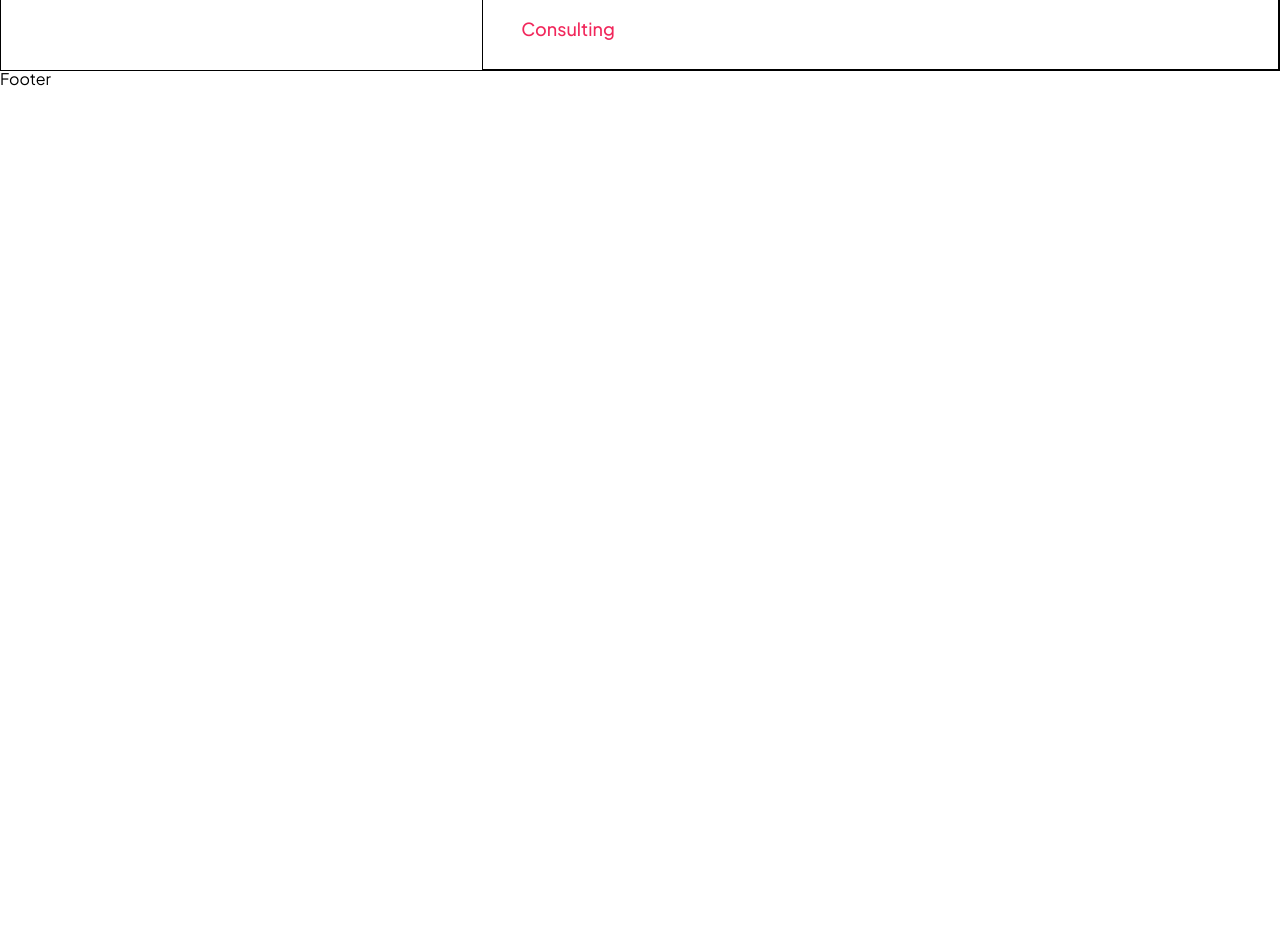
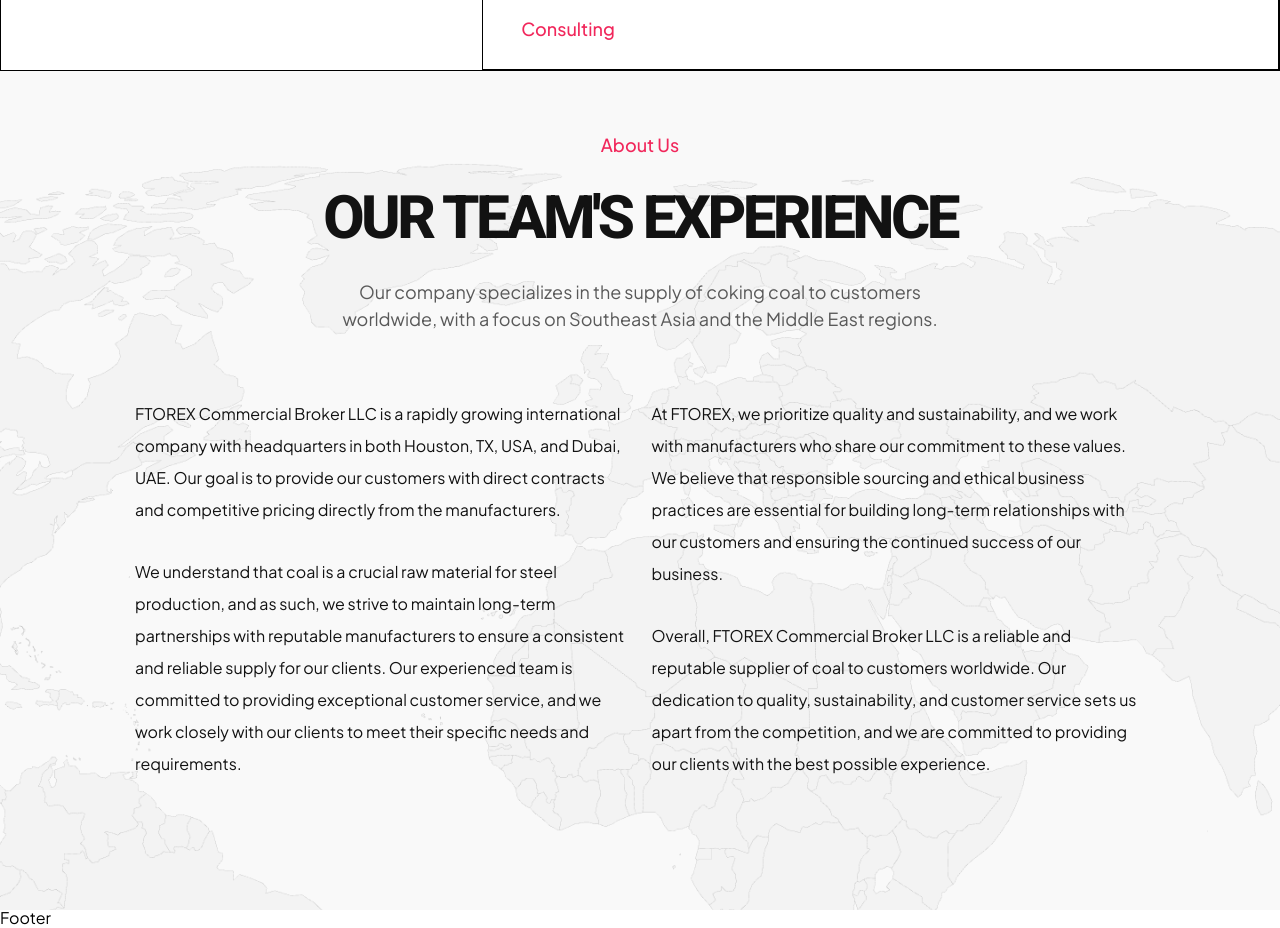
Before and after one commit to RomanKoriachko/ftorex, a React (Create React App) app: page / in a window 1280 px wide. Shown: the part 2920-3848 px from the top of the page. Before the commit the page ends 3009 px from the top, so only its background shows below. Built offline with nearby package versions, Linux system fonts and the light colour scheme.

Commit message:
add AboutUsSection

```diff
--- /dev/null
+++ b/src/components/AboutUsSection/AboutUsSection.js
@@ -0,0 +1,61 @@
+import React from 'react'
+import './AboutUsSection.scss'
+
+const AboutUsSection = () => {
+    return (
+        <section className="about-section">
+            <div className="container">
+                <p className="small-header">About Us</p>
+                <p className="big-header">our team's experience</p>
+                <p className="subtitle">
+                    Our company specializes in the supply of coking coal to
+                    customers worldwide, with a focus on Southeast Asia and the
+                    Middle East regions.{' '}
+                </p>
+                <div className="about-text-wrapper">
+                    <div className="about-text">
+                        <p className="about-text-paragraph">
+                            FTOREX Commercial Broker LLC is a rapidly growing
+                            international company with headquarters in both
+                            Houston, TX, USA, and Dubai, UAE. Our goal is to
+                            provide our customers with direct contracts and
+                            competitive pricing directly from the manufacturers.
+                        </p>
+                        <p>
+                            We understand that coal is a crucial raw material
+                            for steel production, and as such, we strive to
+                            maintain long-term partnerships with reputable
+                            manufacturers to ensure a consistent and reliable
+                            supply for our clients. Our experienced team is
+                            committed to providing exceptional customer service,
+                            and we work closely with our clients to meet their
+                            specific needs and requirements.
+                        </p>
+                    </div>
+                    <div className="about-text">
+                        <p className="about-text-paragraph">
+                            At FTOREX, we prioritize quality and sustainability,
+                            and we work with manufacturers who share our
+                            commitment to these values. We believe that
+                            responsible sourcing and ethical business practices
+                            are essential for building long-term relationships
+                            with our customers and ensuring the continued
+                            success of our business.
+                        </p>
+                        <p>
+                            Overall, FTOREX Commercial Broker LLC is a reliable
+                            and reputable supplier of coal to customers
+                            worldwide. Our dedication to quality,
+                            sustainability, and customer service sets us apart
+                            from the competition, and we are committed to
+                            providing our clients with the best possible
+                            experience.
+                        </p>
+                    </div>
+                </div>
+            </div>
+        </section>
+    )
+}
+
+export default AboutUsSection
--- /dev/null
+++ b/src/components/AboutUsSection/AboutUsSection.scss
@@ -0,0 +1,32 @@
+.about-section {
+    text-align: center;
+    padding-top: 60px;
+    padding-bottom: 130px;
+    background-image: url(../../../public/images/about-us-bg.png);
+    background-repeat: no-repeat;
+    background-size: cover;
+    background-position: 0% -25%;
+    .small-header {
+        margin-bottom: 24px;
+    }
+    .big-header {
+        margin-bottom: 24px;
+    }
+    .subtitle {
+        margin: 0px 325px 66px;
+    }
+    .about-text-wrapper {
+        display: grid;
+        grid-template-columns: 1fr 1fr;
+        font-weight: 400;
+        font-size: 16px;
+        line-height: 32px;
+        color: #121212;
+        text-align: left;
+        gap: 23px;
+        margin: 0px 120px;
+        .about-text-paragraph {
+            margin-bottom: 30px;
+        }
+    }
+}
--- a/src/container/Main/Main.js
+++ b/src/container/Main/Main.js
@@ -4,6 +4,7 @@
 import IntroduceSection from '../../components/IntroduceSection/IntroduceSection'
 import ProductsSection from '../../components/ProductsSection/ProductsSection'
 import ServicesSection from '../../components/ServicesSection/ServicesSection'
+import AboutUsSection from '../../components/AboutUsSection/AboutUsSection'
 
 const Main = () => {
     return (
@@ -12,6 +13,7 @@
             <ProductsSection />
             <IndicatorsSection />
             <ServicesSection />
+            <AboutUsSection />
         </main>
     )
 }
```
Also changed, not shown: public/images/about-us-bg.png (added).
